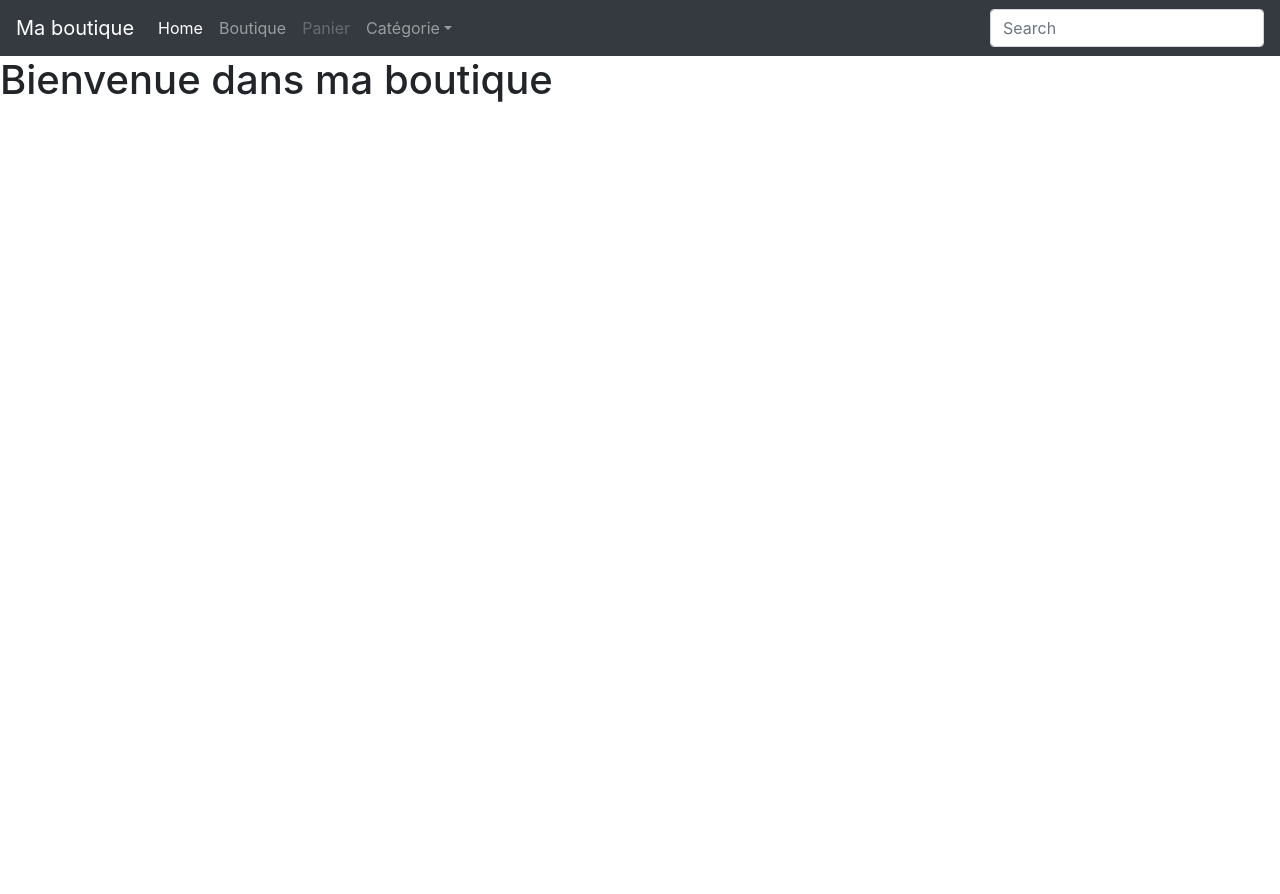
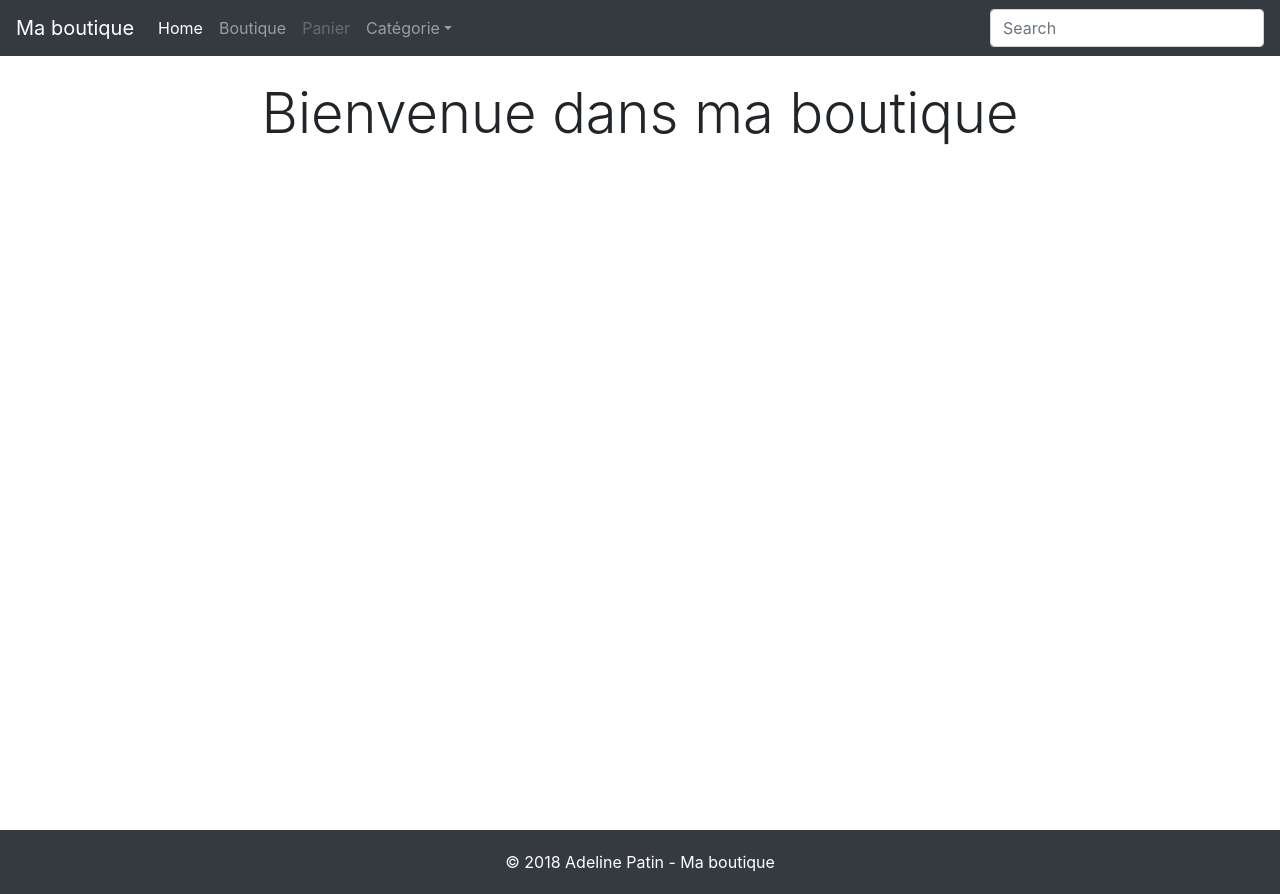
Before and after one commit to A2-line/ma_boutique, a PHP site: page / in a window 1280 px wide. Before the commit the page ends 102 px from the top, so only its background shows below. Run offline with PHP 8.4, Linux system fonts and the light colour scheme.

Commit message:
ajout footer + section

```diff
--- a/index.php
+++ b/index.php
@@ -8,8 +8,11 @@
     <!-- Bootstrap CSS -->
     <link rel="stylesheet" href="https://stackpath.bootstrapcdn.com/bootstrap/4.1.3/css/bootstrap.min.css" integrity="sha384-MCw98/SFnGE8fJT3GXwEOngsV7Zt27NXFoaoApmYm81iuXoPkFOJwJ8ERdknLPMO" crossorigin="anonymous">
 
+    <link rel="stylesheet" href="style.css">
+
     <title>Ma boutique</title>
   </head>
+
   <body>
     <!-- Nav Bootstrap -->
     <nav class="navbar navbar-expand-md navbar-dark bg-dark">
@@ -44,13 +47,20 @@
       </div>
     </nav> <!-- Fin Nav Bootstrap -->
 
+    <section class="container ma-section">
+      <h1 class="text-center mt-4 display-4">Bienvenue dans ma boutique</h1>
+    </section>
 
-    <h1>Bienvenue dans ma boutique</h1>
+    <footer>
+        &copy; 2018 Adeline Patin - Ma boutique
+    </footer>
 
-    <!-- Optional JavaScript -->
-    <!-- jQuery first, then Popper.js, then Bootstrap JS -->
-    <script src="https://code.jquery.com/jquery-3.3.1.slim.min.js" integrity="sha384-q8i/X+965DzO0rT7abK41JStQIAqVgRVzpbzo5smXKp4YfRvH+8abtTE1Pi6jizo" crossorigin="anonymous"></script>
-    <script src="https://cdnjs.cloudflare.com/ajax/libs/popper.js/1.14.3/umd/popper.min.js" integrity="sha384-ZMP7rVo3mIykV+2+9J3UJ46jBk0WLaUAdn689aCwoqbBJiSnjAK/l8WvCWPIPm49" crossorigin="anonymous"></script>
-    <script src="https://stackpath.bootstrapcdn.com/bootstrap/4.1.3/js/bootstrap.min.js" integrity="sha384-ChfqqxuZUCnJSK3+MXmPNIyE6ZbWh2IMqE241rYiqJxyMiZ6OW/JmZQ5stwEULTy" crossorigin="anonymous"></script>
+
+      <!-- Optional JavaScript -->
+      <!-- jQuery first, then Popper.js, then Bootstrap JS -->
+      <script src="https://code.jquery.com/jquery-3.3.1.slim.min.js" integrity="sha384-q8i/X+965DzO0rT7abK41JStQIAqVgRVzpbzo5smXKp4YfRvH+8abtTE1Pi6jizo" crossorigin="anonymous"></script>
+      <script src="https://cdnjs.cloudflare.com/ajax/libs/popper.js/1.14.3/umd/popper.min.js" integrity="sha384-ZMP7rVo3mIykV+2+9J3UJ46jBk0WLaUAdn689aCwoqbBJiSnjAK/l8WvCWPIPm49" crossorigin="anonymous"></script>
+      <script src="https://stackpath.bootstrapcdn.com/bootstrap/4.1.3/js/bootstrap.min.js" integrity="sha384-ChfqqxuZUCnJSK3+MXmPNIyE6ZbWh2IMqE241rYiqJxyMiZ6OW/JmZQ5stwEULTy" crossorigin="anonymous"></script>
+
   </body>
 </html>
--- /dev/null
+++ b/style.css
@@ -0,0 +1,10 @@
+footer {
+  background: #343a40;
+  text-align: center;
+  color: #fff;
+  padding: 20px;
+}
+
+.ma-section {
+  min-height: 750px;
+}
```
